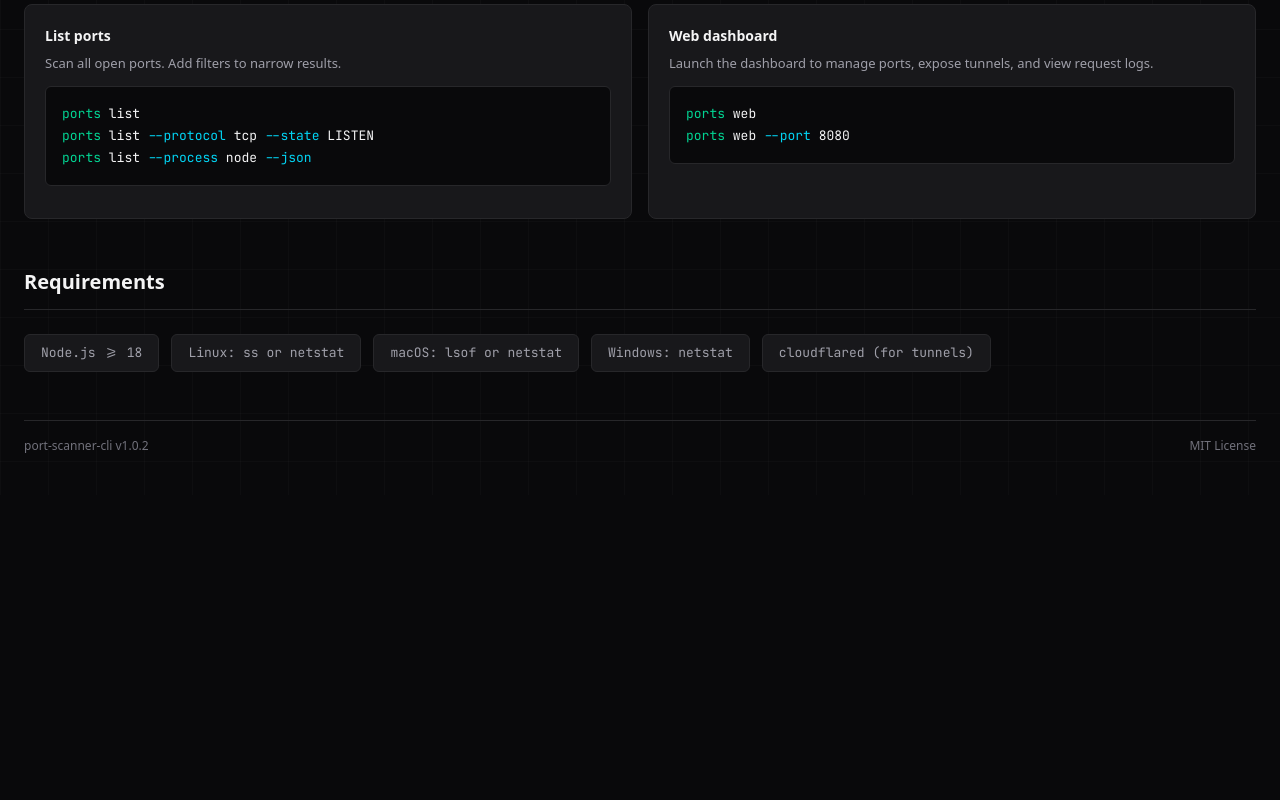
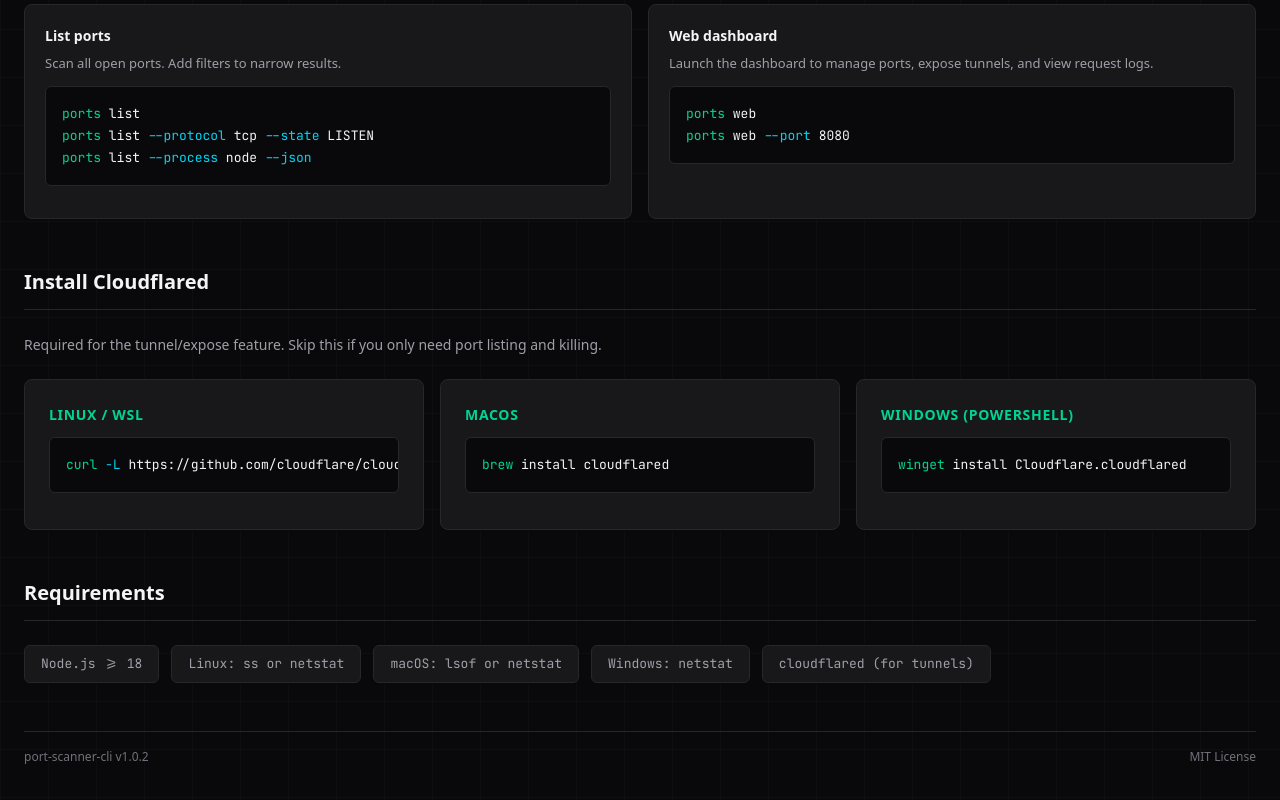
Before and after one commit to codellyson/port-scanner, a website: page src/web/public/index.html in a window 1280 px wide. Shown: the part 2035-2835 px from the top of the page. Before the commit the page ends 2530 px from the top, so only its background shows below. Drawn offline with Linux system fonts and the light colour scheme.

Commit message:
feat: add installation instructions for Cloudflared on Linux, macOS, and Windows

```diff
--- a/src/web/public/index.html
+++ b/src/web/public/index.html
@@ -386,6 +386,25 @@
     </div>
 
     <div class="section">
+      <h2>Install Cloudflared</h2>
+      <p style="color: var(--text-secondary); font-size: 0.875rem; margin-bottom: calc(var(--spacing) * 6);">Required for the tunnel/expose feature. Skip this if you only need port listing and killing.</p>
+      <div class="install-options">
+        <div class="install-card">
+          <h3>Linux / WSL</h3>
+          <pre><code><span class="cmd">curl</span> <span class="flag">-L</span> https://github.com/cloudflare/cloudflared/releases/latest/download/cloudflared-linux-amd64.deb <span class="flag">-o</span> /tmp/cloudflared.deb && <span class="cmd">sudo</span> dpkg <span class="flag">-i</span> /tmp/cloudflared.deb</code></pre>
+        </div>
+        <div class="install-card">
+          <h3>macOS</h3>
+          <pre><code><span class="cmd">brew</span> install cloudflared</code></pre>
+        </div>
+        <div class="install-card">
+          <h3>Windows (PowerShell)</h3>
+          <pre><code><span class="cmd">winget</span> install Cloudflare.cloudflared</code></pre>
+        </div>
+      </div>
+    </div>
+
+    <div class="section">
       <h2>Requirements</h2>
       <div class="requirements">
         <span class="req-badge">Node.js >= 18</span>
```
